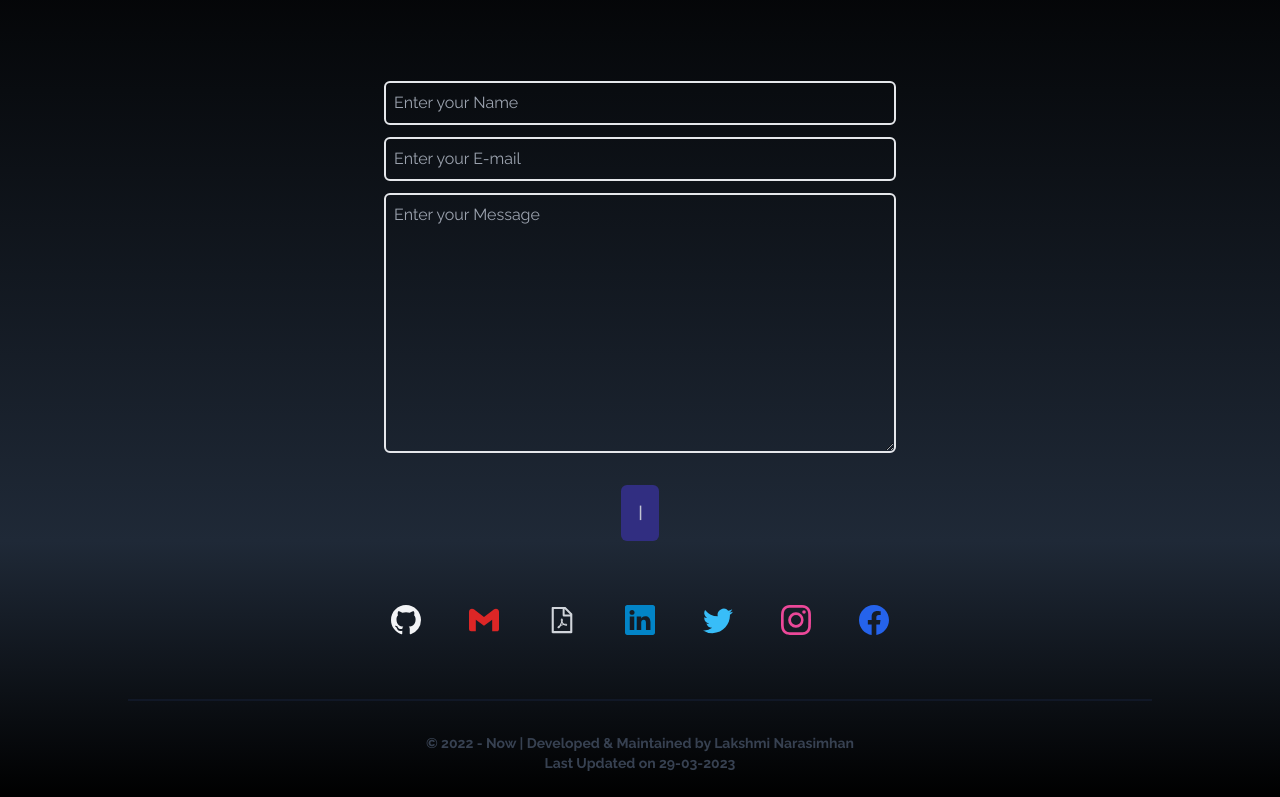
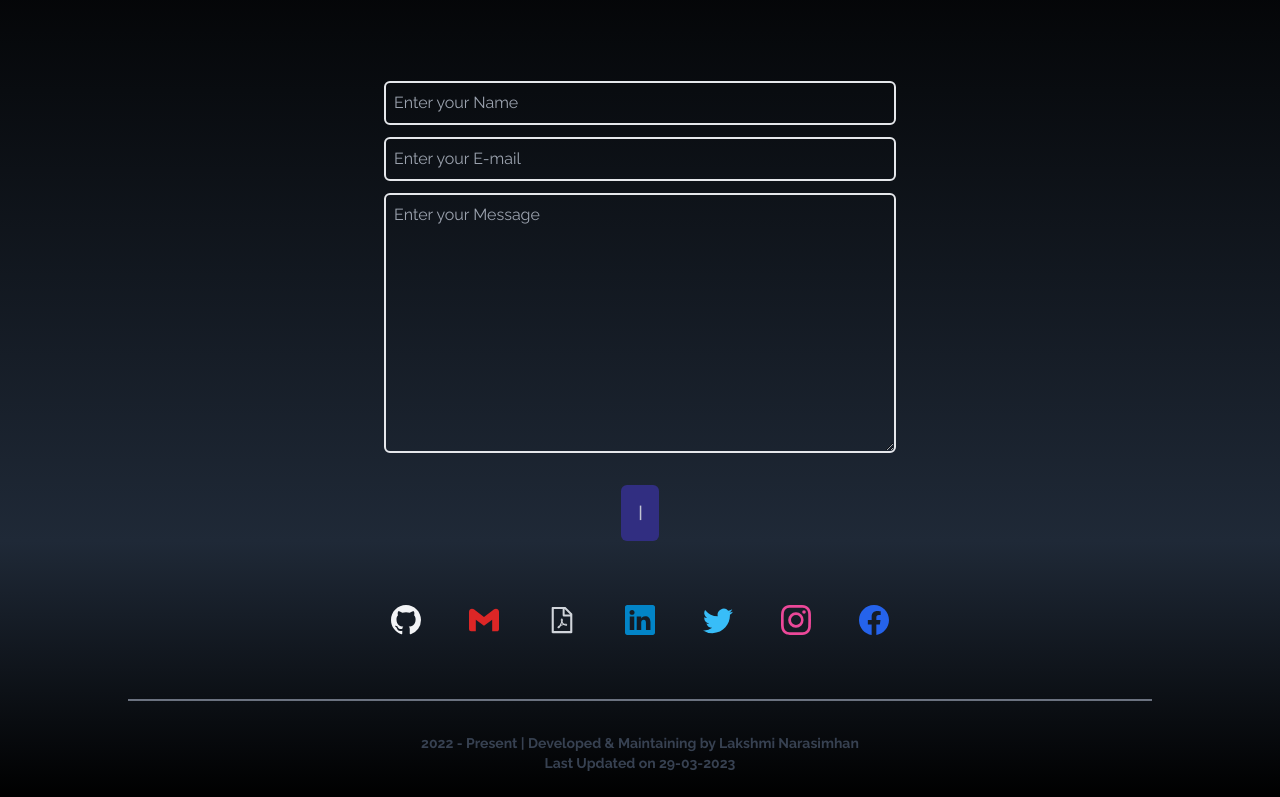
Before and after one commit to LakshmiNarasimhan273/portfolioNew, a React (Create React App) app: page / in a window 1280 px wide. Shown: the part 3346-4143 px from the top of the page. Built offline with nearby package versions, Linux system fonts and the light colour scheme.

Commit message:
Update Footer.js
delete the copyright logo

```diff
--- a/src/components/Footer.js
+++ b/src/components/Footer.js
@@ -76,9 +76,11 @@ function Footer() {
             </div>
           ))}
         </div>
-        <div className="text-gray-700 py-6 max-w-screen-lg mx-auto border-t-2 border-gray-900">
-          <div className="text-sm font-bold md:text-md flex pt-2 justify-center cursor-pointer">
-            <p>© 2022 - Now | Developed & Maintained by Lakshmi Narasimhan</p>
+        <div className="text-gray-700 py-6 max-w-screen-lg mx-auto border-t-2 border-gray-500">
+          <div className="text-sm font-bold md:text-md flex pt-2 justify-center">
+            <p>
+              2022 - Present | Developed & Maintaining by Lakshmi Narasimhan
+            </p>
           </div>
           <div className="text-sm font-bold md:text-md flex justify-center">
             <p>Last Updated on 29-03-2023</p>
```
